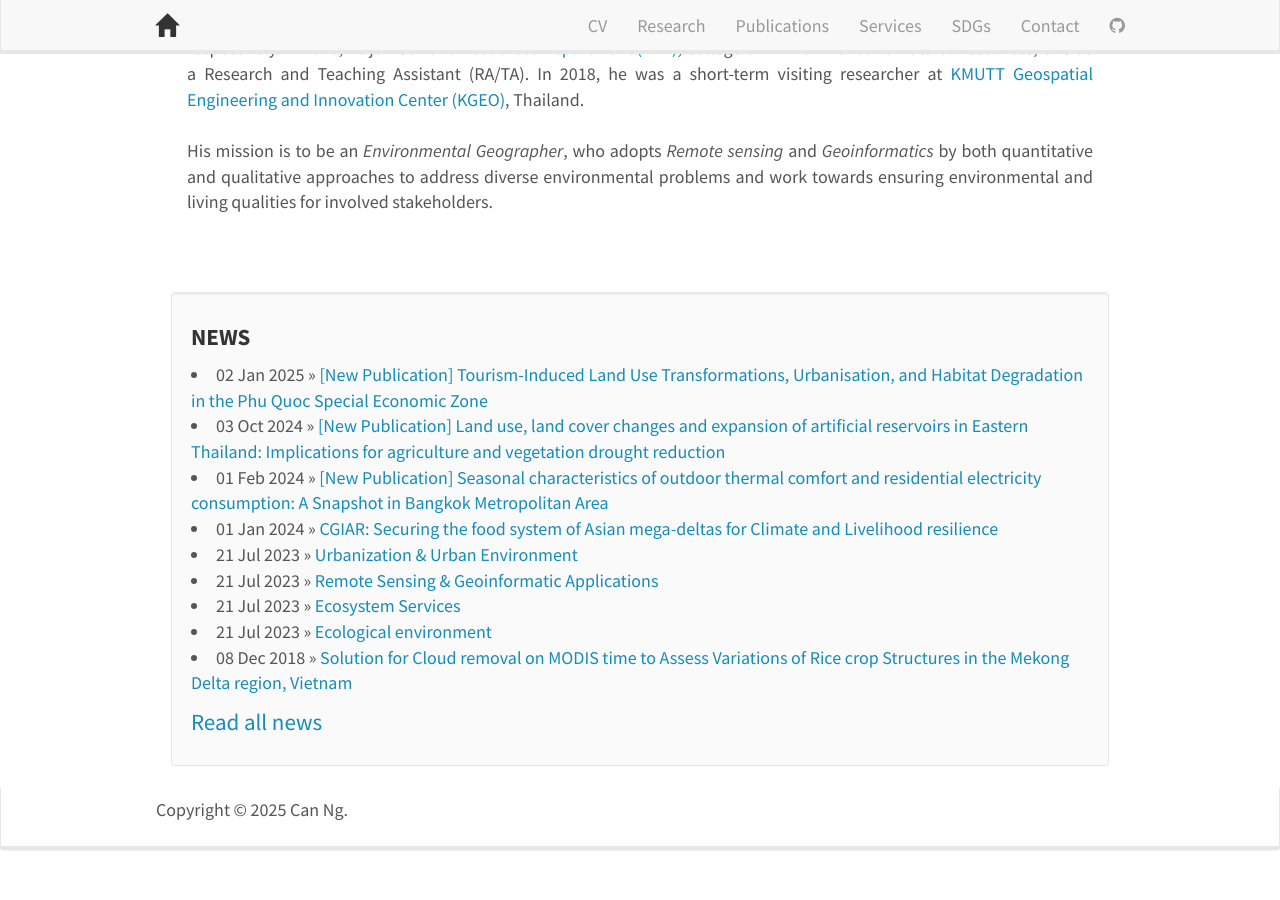
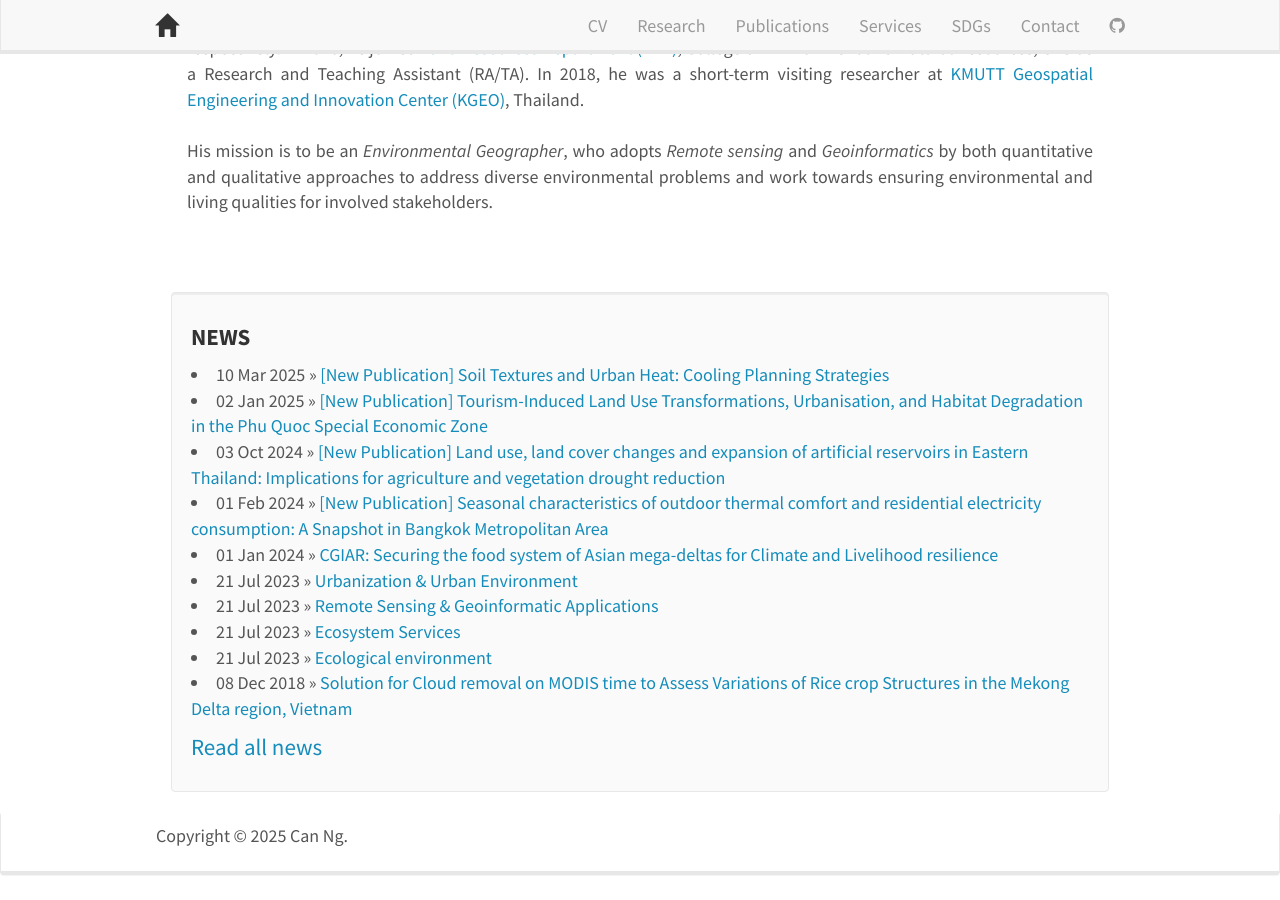
Before and after one commit to canng/cann, a Jekyll site: the page built from _pages/home.md, in a window 1280 px wide and 900 px high, scrolled down 1324 px. Built offline with Jekyll 4.4.1, drawn with Linux system fonts in a browser that asks for light colours; nearby versions of some CDN libraries; before the commit the page ends 2199 px from its top, so only the background shows below that.

Commit message:
update publication

```diff
--- /dev/null
+++ b/_posts/2025-03-10-Publication_Soil_texture_UHI.md
@@ -0,0 +1,62 @@
+---
+layout: post
+title: "[New Publication] Soil Textures and Urban Heat: Cooling Planning Strategies"
+date: 2025-03-10
+---
+
+<hr>
+
+<div style="text-align:justify; font-size:20px;">
+
+> <p style="font-size:20px"> <b>Nguyen, C.T.+</b>, Noszczyk, T., & Iabchoon, S., 2025. Soil Textures and Urban Heat: Cooling Planning Strategies. In: Gupta, M. (ed) <a href="https://www.taylorfrancis.com/chapters/edit/10.1201/9781003485278-40/soil-textures-urban-heat-trong-nguyen-tomasz-noszczyk-sanwit-iabchoon">Remote Sensing for Geophysicists</a>. CRC Press, Taylor & Francis Group, Boca Raton, FL, USA. ISBN: 9781032778921 <a href="{{ site.url }}{{ site.baseurl }}/assets/Article_archive/2025_Chapter31_Soil_texture_urban_heat.pdf">  <i class="glyphicon glyphicon-file"></i></a> <br></p>
+
+<br>
+
+> <p style="font-size:20px"> Urban Heat Island (UHI) is one of the most concerning problems in urban, which is not only associated with surface attributes such as impervious surface ratio, green spaces, and ventilation but also controlled by near-surface characteristics. This chapter investigated the relationship between soil textures and land surface temperature (LST) and simulated future land use, land cover, and LST under the impacts of applying soil textures in urban planning. The highest surface temperature in sandy and mixed soils regardless of urban types (approximately 39.3 °C). The most moderate temperatures are in clay soil (36.5 °C) and loamy soil (35.5 °C) due to lower thermal conductivity and higher water availability compared to that in clay soils. Applying soil textures in urban planning will redistribute future urban areas to avoid urban development on sandy soil compared to the “business as usual” scenario. Therefore, it could significantly mitigate the UHI in coastal areas by 0.5 to 0.75 °C. This chapter provides basic background information on the urban thermal properties of soil textures, which serves as an important basis for planning to minimize future heat islands.</p>
+
+
+<br>
+
+<div class="container-fluid">
+<div class="row">
+<div class="col-sm-12">
+
+
+<figure>
+<img src="{{ site.url }}{{ site.baseurl }}/images/pubpic/2025/Soil_texture_UHI_cover.jpg" class="img-responsive" width="800px" height="auto" />
+<figcaption>
+</figcaption>
+</figure>
+
+
+<figure>
+<img src="{{ site.url }}{{ site.baseurl }}/images/pubpic/2025/Soil_texture_UHI_Picture1.jpg" class="img-responsive" width="800px" height="auto" />
+<figcaption>(a) Thermal conductivity of different soil textures, (b) the conceptual framework describes interactions between soil textures and heat in urban areas (authors’ sketch).
+</figcaption>
+</figure>
+
+<figure>
+<img src="{{ site.url }}{{ site.baseurl }}/images/pubpic/2025/Soil_texture_UHI_Picture2.jpg" class="img-responsive" width="800px" height="auto" />
+<figcaption>Three eastern provinces of Thailand and soil texture group distribution map.
+</figcaption>
+</figure>
+
+<figure>
+<img src="{{ site.url }}{{ site.baseurl }}/images/pubpic/2025/Soil_texture_UHI_Picture6.jpg" class="img-responsive" width="800px" height="auto" />
+<figcaption>Predicted LULC map in 2040 under the LST alleviation scenario by considering soil textures in urban planning (left panel) and urban area changes compared to the BAU scenario (right panel).
+</figcaption>
+</figure>
+
+<figure>
+<img src="{{ site.url }}{{ site.baseurl }}/images/pubpic/2025/Soil_texture_UHI_Picture7.jpg" class="img-responsive" width="800px" height="auto" />
+<figcaption>Surface temperature simulation, (a) density plot shows the relationship between LST and simulated LST (unit: °C), and (b) differences between simulated LST in 2040 under the alleviation and BAU scenarios.
+</figcaption>
+</figure>
+
+</div>
+</div>
+</div>
+
+
+
+</div>
```
Also changed, not shown: _pages/publications.md (+1 -1 lines), images/pubpic/2025/Soil_texture_UHI_Picture1.jpg (added), images/pubpic/2025/Soil_texture_UHI_Picture2.jpg (added), images/pubpic/2025/Soil_texture_UHI_Picture3.jpg (added), images/pubpic/2025/Soil_texture_UHI_Picture4.jpg (added), images/pubpic/2025/Soil_texture_UHI_Picture5.jpg (added), images/pubpic/2025/Soil_texture_UHI_Picture6.jpg (added), images/pubpic/2025/Soil_texture_UHI_Picture7.jpg (added), images/pubpic/2025/Soil_texture_UHI_Table_1.jpg (added), images/pubpic/2025/Soil_texture_UHI_Table_2.jpg (added), images/pubpic/2025/Soil_texture_UHI_Table_3.jpg (added), images/pubpic/2025/Soil_texture_UHI_cover.jpg (added).
